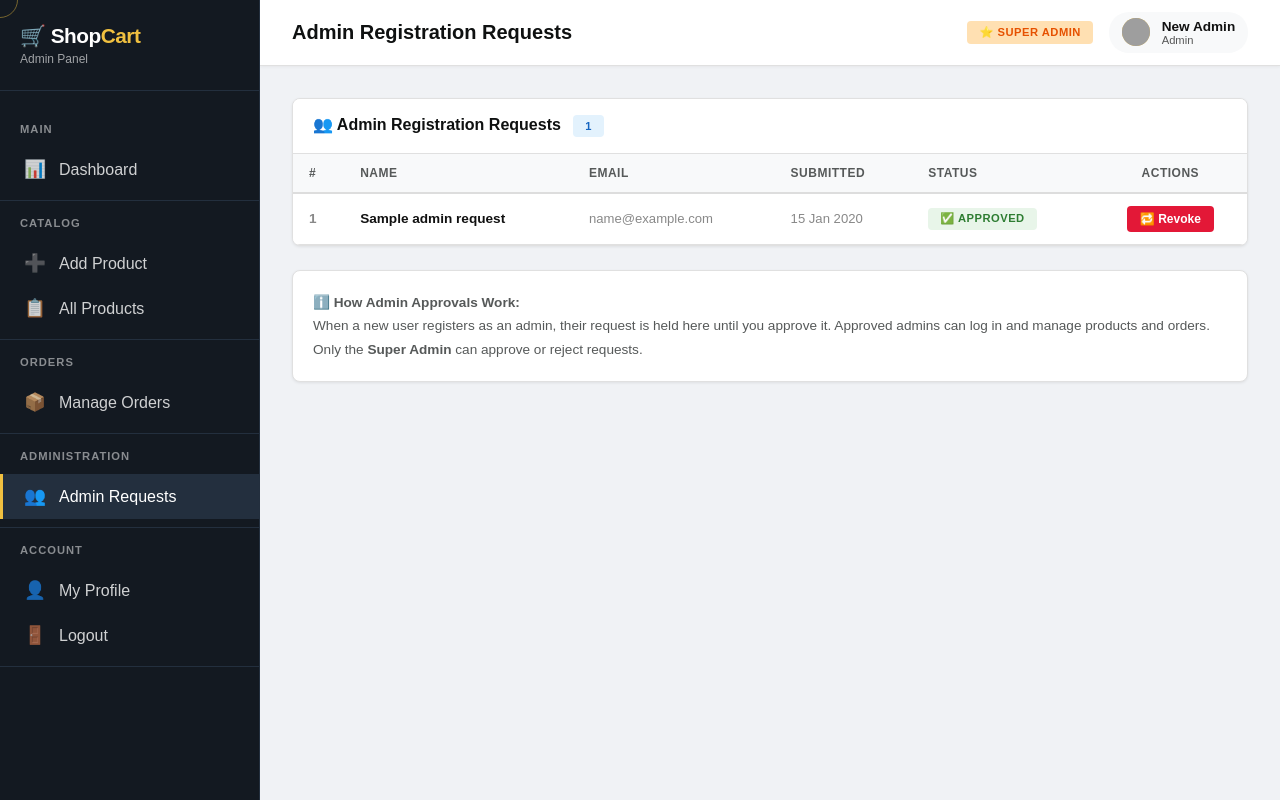
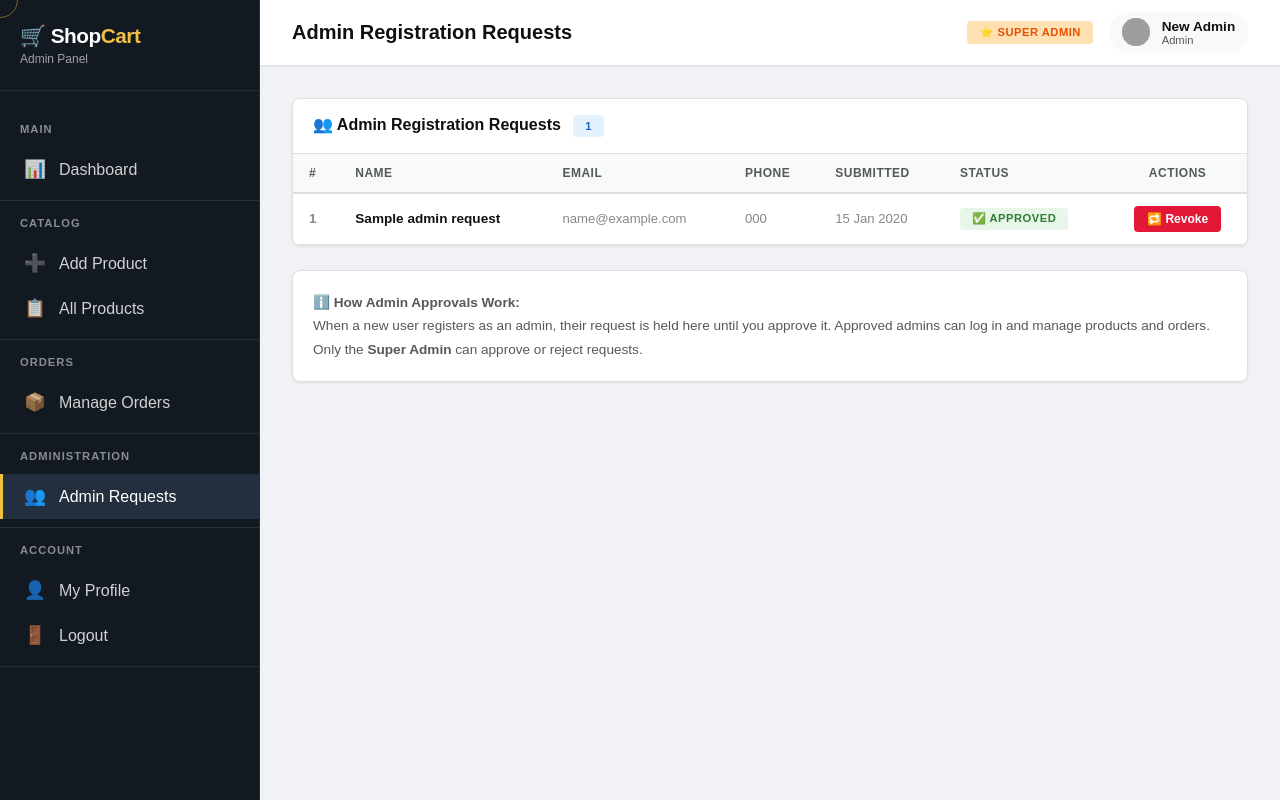
Before and after one commit to Ghanashyamgudela/Ecommerce-Web-Application-SmartCart, a Flask app: page /admin/requests in a window 1280 px wide. Run offline with Flask 3, Linux system fonts and the light colour scheme; a user stored in the database is signed in; a database or web service that is not in the repository returns one stand-in record (values such as "Sample title"); parts of the project's set-up code (start-up, migrations or seed data) failed here and were passed over; some libraries are stand-ins or nearby versions; grey boxes are pictures that could not be loaded.

Commit message:
Update admin_requests.html

```diff
--- a/templates/admin/admin_requests.html
+++ b/templates/admin/admin_requests.html
@@ -18,6 +18,7 @@
                     <th>#</th>
                     <th>Name</th>
                     <th>Email</th>
+                    <th>Phone</th>
                     <th>Submitted</th>
                     <th>Status</th>
                     <th style="text-align:center;">Actions</th>
@@ -29,6 +30,7 @@
                     <td style="color:var(--gray-500);font-weight:600;">{{ req.request_id }}</td>
                     <td style="font-weight:600;">{{ req.name }}</td>
                     <td style="font-size:0.82rem;color:var(--gray-500);">{{ req.email }}</td>
+                    <td style="font-size:0.82rem;color:var(--gray-500);">{{ req.phone or '—' }}</td>
                     <td style="font-size:0.82rem;color:var(--gray-500);">{{ req.created_at | fdate }}</td>
                     <td>
                         {% if req.status == 'pending' %}
```
